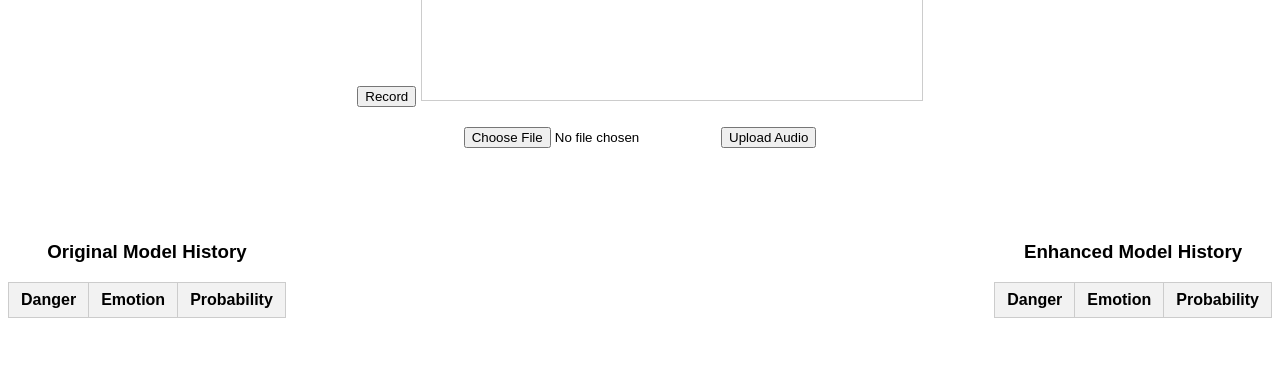
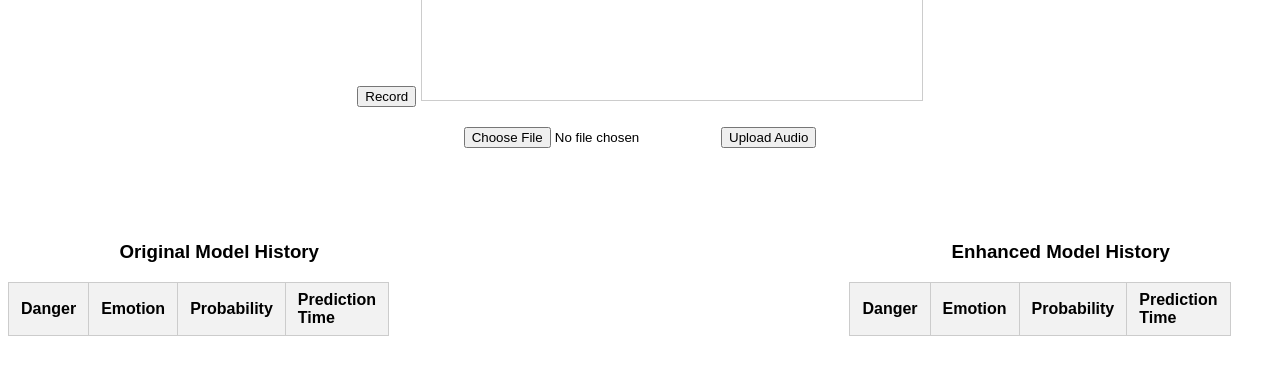
Before and after one commit to louisedawn/GRU_SER_VBDRS, a Flask app: page / in a window 1280 px wide. Shown: the part 233-608 px from the top of the page. Run offline with Flask 3, Linux system fonts and the light colour scheme; lists and menus that the app fills with data are empty.

Commit message:
Update index.html
12/5/2024 5:51pm - with prediction time

```diff
--- a/templates/index.html
+++ b/templates/index.html
@@ -61,6 +61,7 @@
     <h3 id="result"></h3>
     <p id="emotion"></p>
     <p id="probability"></p>
+    <p id="prediction_time"></p>
 
     <!-- History Logs -->
     <div class="table-container">
@@ -73,6 +74,7 @@
                         <th>Danger</th>
                         <th>Emotion</th>
                         <th>Probability</th>
+                        <th>Prediction Time</th>
                     </tr>
                 </thead>
                 <tbody>
@@ -90,6 +92,7 @@
                         <th>Danger</th>
                         <th>Emotion</th>
                         <th>Probability</th>
+                        <th>Prediction Time</th>
                     </tr>
                 </thead>
                 <tbody>
@@ -106,6 +109,7 @@
         const resultText = document.getElementById('result');
         const emotionText = document.getElementById('emotion');
         const probabilityText = document.getElementById('probability');
+        const predictionTimeText= document.getElementById('prediction_time');
         const originalHistory = document.getElementById('originalHistory').getElementsByTagName('tbody')[0];
         const enhancedHistory = document.getElementById('enhancedHistory').getElementsByTagName('tbody')[0];
         const ctx = canvas.getContext('2d');
@@ -144,6 +148,7 @@
             resultText.textContent = '';
             emotionText.textContent = '';
             probabilityText.textContent = '';
+            predictionTimeText.textContent = '';
             mediaRecorder.start();
             isRecording = true;
             visualize(stream);
@@ -211,6 +216,8 @@
             emotionText.textContent = `Detected Emotion: ${data.emotion}`;
             probabilityText.textContent = `Probability Rate: ${(data.probability * 100).toFixed(2)}%`;
             probabilityText.style.color = 'blue';
+            predictionTimeText.textContent =  `Prediction Time: ${data.prediction_time}s`;
+            predictionTimeText.style.color = 'grey';
 
             // Add results to the corresponding history table
             const newRow = document.createElement('tr');
@@ -218,6 +225,7 @@
                 <td>${dangerText}</td>
                 <td>${data.emotion}</td>
                 <td>${(data.probability * 100).toFixed(2)}%</td>
+                <td>${data.prediction_time}s</td>
             `;
 
             if (model === 'original') {
```
